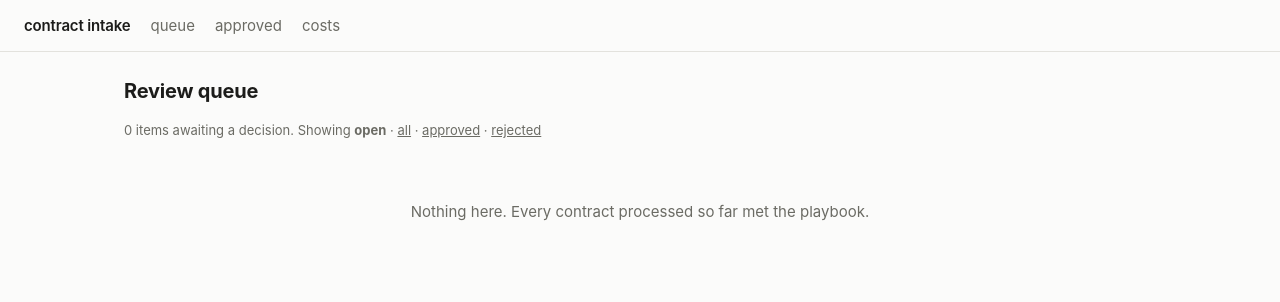
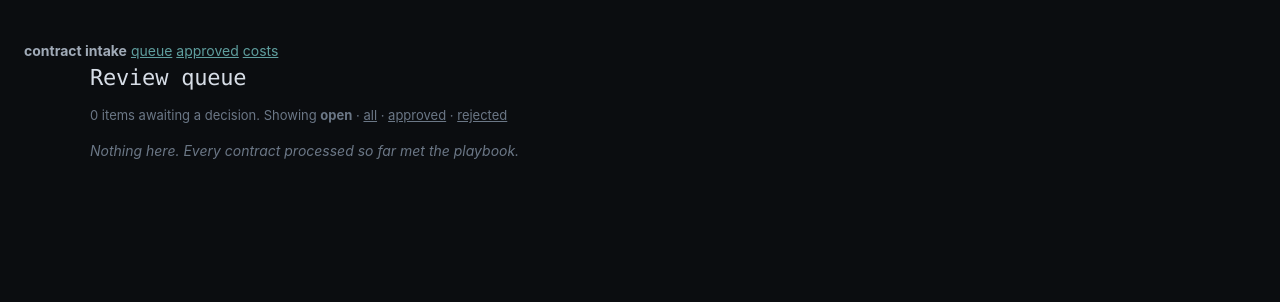
Before and after one commit to MartinKDimitrov/contract-intake, a FastAPI app: page / in a window 1280 px wide. Shown: the top 302 px of the page. Run offline with FastAPI, Linux system fonts and the light colour scheme.

Commit message:
Review UI: a design ported from Lovable, and pages instead of raw JSON

```diff
--- a/src/contract_intake/policy/rules.py
+++ b/src/contract_intake/policy/rules.py
@@ -190,6 +190,12 @@ def rule_suspended_counterparty(ev: Evidence, _s: Settings) -> list[Reason]:
     """
     if ev.counterparty_status == "approved":
         return []
+    if not ev.counterparty_id:
+        # Nothing resolved, so there is no supplier to call unapproved.
+        # `rule_unresolved_counterparty` owns that case; firing here as well
+        # gave a reviewer two reasons for one fact, the second reading
+        # "None is 'unknown' in the registry, not approved".
+        return []
     return [
         Reason(
             rule="suspended_counterparty",
--- a/src/contract_intake/web/app.py
+++ b/src/contract_intake/web/app.py
@@ -131,7 +131,31 @@ async def resolve(item_id: int, request: Request, action: str = Form(...)) -> Re
     return RedirectResponse(f"/review/{item_id}", status_code=303)
 
 
-@app.get("/contracts")
+@app.get("/contracts", response_class=HTMLResponse)
+def contracts_page(request: Request) -> Any:
+    """Everything that made it through, for a person."""
+    with session_scope() as session:
+        rows = session.scalars(select(Contract).order_by(Contract.id.desc())).all()
+        filed = [
+            {
+                "id": c.id,
+                "counterparty": c.counterparty_name or "unnamed",
+                "counterparty_id": c.counterparty_id or "unresolved",
+                "by_human": bool(c.payload.get("_approved_by_human")),
+                "terms": {k: v for k, v in c.payload.items() if not k.startswith("_")},
+            }
+            for c in rows
+        ]
+    return templates.TemplateResponse(request, "contracts.html", {"contracts": filed})
+
+
+@app.get("/costs", response_class=HTMLResponse)
+def costs_page(request: Request) -> Any:
+    """The same figures as /metrics/costs, for a person rather than a scraper."""
+    return templates.TemplateResponse(request, "costs.html", {"costs": costs()})
+
+
+@app.get("/metrics/contracts")
 def contracts() -> list[dict[str, Any]]:
     """Everything that made it through, machine-approved or human-approved."""
     with session_scope() as session:
--- a/src/contract_intake/web/templates/base.html
+++ b/src/contract_intake/web/templates/base.html
@@ -5,60 +5,124 @@
   <meta name="viewport" content="width=device-width, initial-scale=1">
   <title>{% block title %}contract intake{% endblock %}</title>
   <style>
+    /* Palette and type scale from a design pass in Lovable, ported by hand:
+       the app is server-rendered Jinja reading the live database, so the design
+       travels as CSS rather than as a second application. */
     :root {
-      --bg: #fbfbfa; --fg: #1c1c1a; --muted: #6b6b64; --line: #e3e2dd;
-      --card: #fff; --high: #b3261e; --med: #8a5a00; --low: #5a6b55; --ok: #2c6e49;
+      --bg:            #0b0d10;
+      --surface:       #111419;
+      --surface-raised:#161a20;
+      --hover:         #141820;
+      --border:        #1e232b;
+      --border-strong: #2a3039;
+      --text:          #a0aab7;
+      --text-strong:   #d7dde6;
+      --muted:         #6b7786;
+      --accent:        #5f9e9e;
+      --accent-dim:    #4a7f7f;
+      --ok:            #4a7c54;  --ok-bg:     #14251a;  --ok-border:     #2a4a33;
+      --warn:          #8c6d3f;  --warn-bg:   #1f1a12;  --warn-border:   #4a3a24;
+      --bad:           #8b4a4a;  --bad-bg:    #211414;  --bad-border:    #4a2a2a;
+      --radius: 4px;
+      --ui:    "Inter", "SF Pro Text", system-ui, -apple-system, sans-serif;
+      --prose: Georgia, "Times New Roman", serif;
+      --mono:  ui-monospace, "SF Mono", Menlo, Monaco, Consolas, monospace;
     }
-    @media (prefers-color-scheme: dark) {
-      :root {
-        --bg: #16161a; --fg: #e8e8e4; --muted: #9a9a92; --line: #2c2c32;
-        --card: #1d1d22; --high: #ef8a80; --med: #d9a441; --low: #9dbb92; --ok: #6fcf97;
-      }
-    }
+
     * { box-sizing: border-box; }
     body {
-      margin: 0; background: var(--bg); color: var(--fg);
-      font: 15px/1.55 ui-sans-serif, -apple-system, "Segoe UI", system-ui, sans-serif;
+      background: var(--bg); color: var(--text); font-family: var(--ui);
+      font-size: 14px; line-height: 1.5; margin: 0; padding: 40px 24px 72px;
+      -webkit-font-smoothing: antialiased;
     }
-    header {
-      border-bottom: 1px solid var(--line); padding: 14px 24px;
-      display: flex; gap: 20px; align-items: baseline;
+    main, nav { max-width: 1100px; margin: 0 auto; }
+
+    nav { padding-bottom: 18px; border-bottom: 1px solid var(--border); margin-bottom: 40px; }
+    nav a {
+      color: var(--muted); text-decoration: none; margin-right: 20px;
+      font-size: 11px; text-transform: uppercase; letter-spacing: .12em; font-weight: 600;
     }
-    header b { font-weight: 600; letter-spacing: -.01em; }
-    header a { color: var(--muted); text-decoration: none; }
-    header a:hover { color: var(--fg); }
-    main { max-width: 1080px; margin: 0 auto; padding: 24px; }
-    h1 { font-size: 20px; margin: 0 0 4px; letter-spacing: -.01em; }
-    h2 { font-size: 14px; text-transform: uppercase; letter-spacing: .07em;
-         color: var(--muted); margin: 28px 0 10px; font-weight: 600; }
-    .sub { color: var(--muted); font-size: 13px; margin-bottom: 20px; }
-    table { width: 100%; border-collapse: collapse; }
-    th { text-align: left; font-size: 12px; text-transform: uppercase;
-         letter-spacing: .05em; color: var(--muted); padding: 6px 10px;
-         border-bottom: 1px solid var(--line); font-weight: 600; }
-    td { padding: 9px 10px; border-bottom: 1px solid var(--line); vertical-align: top; }
-    tr:hover td { background: var(--card); }
-    a.row { color: inherit; text-decoration: none; font-weight: 500; }
-    a.row:hover { text-decoration: underline; }
-    .card { background: var(--card); border: 1px solid var(--line);
-            border-radius: 8px; padding: 14px 16px; margin-bottom: 10px; }
-    .tag { display: inline-block; font-size: 11px; padding: 1px 7px;
-           border-radius: 20px; border: 1px solid currentColor; font-weight: 600;
-           text-transform: uppercase; letter-spacing: .04em; }
-    .high { color: var(--high); } .medium { color: var(--med); }
-    .low { color: var(--low); } .ok { color: var(--ok); }
-    code, .mono { font-family: ui-monospace, SFMono-Regular, Menlo, monospace; font-size: 12.5px; }
-    .quote { color: var(--muted); font-size: 13px; margin-top: 3px;
-             border-left: 2px solid var(--line); padding-left: 9px; }
-    .cite { font-weight: 600; margin-right: 6px; }
+    nav a:hover { color: var(--text-strong); }
+
+    h1 {
+      font-family: var(--mono); font-size: 22px; font-weight: 500; letter-spacing: -.01em;
+      color: var(--text-strong); margin: 0 0 12px;
+    }
+    h2 {
+      font-size: 11px; font-weight: 600; text-transform: uppercase; letter-spacing: .12em;
+      color: var(--muted); margin: 48px 0 18px;
+    }
+    p.sub { margin: 0 0 4px; font-size: 13px; color: var(--muted); }
+    a { color: var(--accent); }
+
+    .mono  { font-family: var(--mono); font-variant-numeric: tabular-nums; }
     .muted { color: var(--muted); }
-    button { font: inherit; padding: 7px 15px; border-radius: 6px;
-             border: 1px solid var(--line); background: var(--card);
-             color: var(--fg); cursor: pointer; }
-    button.primary { border-color: var(--ok); color: var(--ok); font-weight: 600; }
-    button:hover { border-color: var(--fg); }
-    details summary { cursor: pointer; color: var(--muted); font-size: 13px; }
-    .empty { color: var(--muted); padding: 40px 0; text-align: center; }
+    .quote { font-family: var(--mono); font-size: 12px; font-style: italic; color: var(--text); }
+    .cite  {
+      font-family: var(--mono); font-size: 12px; color: var(--muted);
+      border: 1px solid var(--border); border-radius: var(--radius); padding: 1px 6px;
+      margin-right: 10px;
+    }
+
+    .card {
+      background: var(--surface); border: 1px solid var(--border);
+      border-radius: var(--radius); padding: 18px; margin-bottom: 14px;
+      font-family: var(--prose); font-size: 15px; line-height: 1.6; color: var(--text-strong);
+    }
+    .card.high   { border-left: 3px solid var(--bad);  background: var(--bad-bg); }
+    .card.medium { border-left: 3px solid var(--warn); background: var(--warn-bg); }
+
+    table { width: 100%; border-collapse: collapse; font-size: 13px;
+            background: var(--surface); border: 1px solid var(--border);
+            border-radius: var(--radius); overflow: hidden; }
+    th, td { padding: 10px 14px; text-align: left; vertical-align: top;
+             border-bottom: 1px solid var(--border); }
+    th { font-size: 11px; font-weight: 600; text-transform: uppercase; letter-spacing: .08em;
+         color: var(--muted); background: var(--surface-raised); }
+    tr:last-child td { border-bottom: none; }
+    tbody tr:hover { background: var(--hover); }
+    td:first-child { color: var(--text-strong); font-weight: 500; }
+    a.row { color: var(--text-strong); text-decoration: none; }
+    a.row:hover { color: var(--accent); }
+
+    .tag {
+      display: inline-flex; align-items: center; padding: 2px 8px;
+      border: 1px solid var(--border); border-radius: var(--radius);
+      font-family: var(--mono); font-size: 11px; line-height: 1.4;
+      color: var(--text); background: var(--surface);
+    }
+    .tag.ok     { background: var(--ok-bg);   color: var(--ok);   border-color: var(--ok-border); }
+    .tag.medium { background: var(--warn-bg); color: var(--warn); border-color: var(--warn-border); }
+    .tag.high   { background: var(--bad-bg);  color: var(--bad);  border-color: var(--bad-border); }
+
+    details { border: 1px solid var(--border); border-radius: var(--radius);
+              background: var(--surface); margin-bottom: 14px; }
+    summary { padding: 13px 16px; cursor: pointer; font-size: 13px;
+              color: var(--text); user-select: none; list-style: none; }
+    summary::-webkit-details-marker { display: none; }
+    summary::before { content: "\25B8"; display: inline-block; margin-right: 8px;
+                      color: var(--muted); transition: transform .15s ease; }
+    details[open] summary::before { transform: rotate(90deg); }
+    details > *:not(summary) { padding: 0 16px 16px; }
+
+    input {
+      background: var(--bg); border: 1px solid var(--border); border-radius: var(--radius);
+      padding: 8px 10px; color: var(--text-strong); font-family: var(--mono);
+      font-size: 13px; outline: none; transition: border-color .15s ease;
+    }
+    input:focus { border-color: var(--accent); }
+
+    button {
+      padding: 10px 20px; border-radius: var(--radius); font-size: 13px; font-weight: 500;
+      font-family: var(--ui); cursor: pointer; border: 1px solid var(--border);
+      background: transparent; color: var(--text); margin-right: 10px;
+      transition: background .15s ease, border-color .15s ease;
+    }
+    button:hover { background: var(--surface-raised); border-color: var(--border-strong); }
+    button.primary { background: var(--accent); color: var(--bg); border-color: var(--accent); }
+    button.primary:hover { background: var(--accent-dim); border-color: var(--accent-dim); }
+
+    .empty { color: var(--muted); font-style: italic; }
   </style>
 </head>
 <body>
@@ -66,7 +130,7 @@
     <b>contract intake</b>
     <a href="/">queue</a>
     <a href="/contracts">approved</a>
-    <a href="/metrics/costs">costs</a>
+    <a href="/costs">costs</a>
   </header>
   <main>{% block body %}{% endblock %}</main>
 </body>
```
Also changed, not shown: src/contract_intake/web/templates/contracts.html (added, +36 -0 lines), src/contract_intake/web/templates/costs.html (added, +39 -0 lines), 1 other file.
